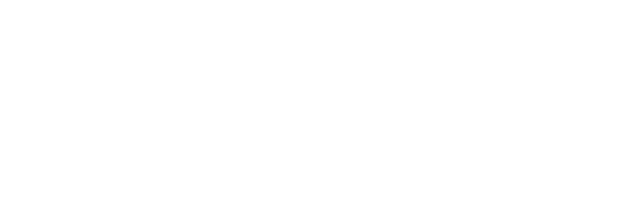
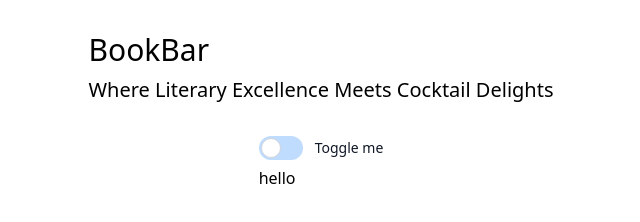
Before and after one commit to lnsvn/book-bar, a plain HTML site: page index.html in a window 1280 px wide. Shown: the whole page, without its empty margins (319-959 px from the left). Drawn offline with nearby package versions, Linux system fonts and the light colour scheme.

Commit message:
changes title, adds some content to page (header, toggle switch, and some containers to switch between)

```diff
--- a/assets/css/style.css
+++ b/assets/css/style.css
@@ -0,0 +1,5 @@
+body {
+  display: flex;
+  flex-direction: column;
+  align-items: center;
+}
--- a/index.html
+++ b/index.html
@@ -5,13 +5,34 @@
     <meta http-equiv="X-UA-Compatible" content="IE=edge" />
     <meta name="viewport" content="width=device-width, initial-scale=1.0" />
     <link rel="stylesheet" href="./assets/css/style.css" />
-    <title>Document</title>
+    <title>BookBar</title>
   </head>
   <body>
-    <header></header>
+    <header class="m-8">
+      <h1 class="text-3xl mb-2">BookBar</h1>
+      <p class="text-xl">Where Literary Excellence Meets Cocktail Delights</p>
+    </header>
 
-    <main></main>
+    <main>
+      <label class="relative inline-flex items-center cursor-pointer">
+        <input id="checkbox" value="" type="checkbox" class="sr-only peer" />
+        <div
+          class="w-11 h-6 bg-blue-200 peer-focus:outline-none peer-focus:ring-4 peer-focus:ring-blue-300 dark:peer-focus:ring-blue-800 rounded-full peer dark:bg-gray-700 peer-checked:after:translate-x-full peer-checked:after:border-white after:content-[''] after:absolute after:top-[2px] after:left-[2px] after:bg-white after:border-gray-300 after:border after:rounded-full after:h-5 after:w-5 after:transition-all dark:border-gray-600 peer-checked:bg-blue-600"
+        ></div>
+        <span class="ml-3 text-sm font-medium text-gray-900 dark:text-gray-300"
+          >Toggle me</span
+        >
+      </label>
+
+      <div id="book-container">hello</div>
+
+      <div class="hidden" id="drink-container">goodbye</div>
+    </main>
+
+    <footer></footer>
 
     <script src="https://cdn.tailwindcss.com"></script>
+
+    <script src="./assets/js/switch.js"></script>
   </body>
 </html>
```
